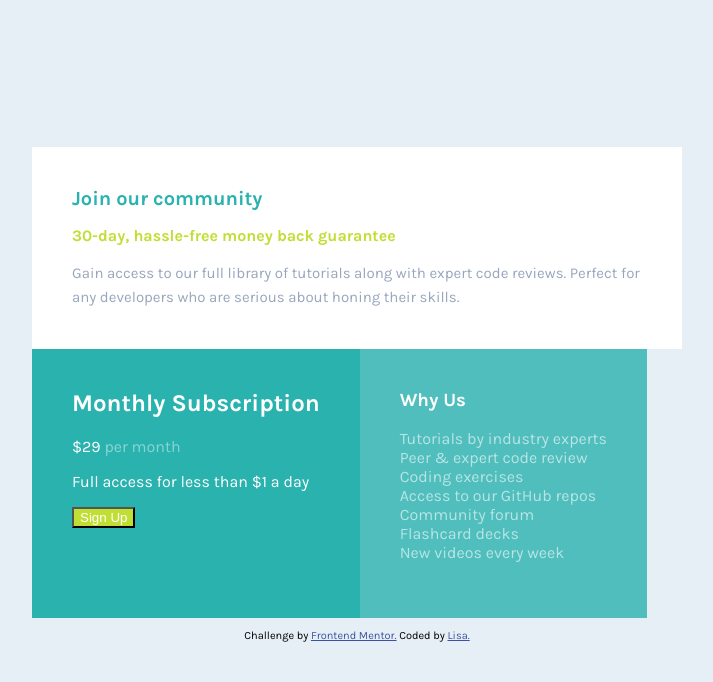
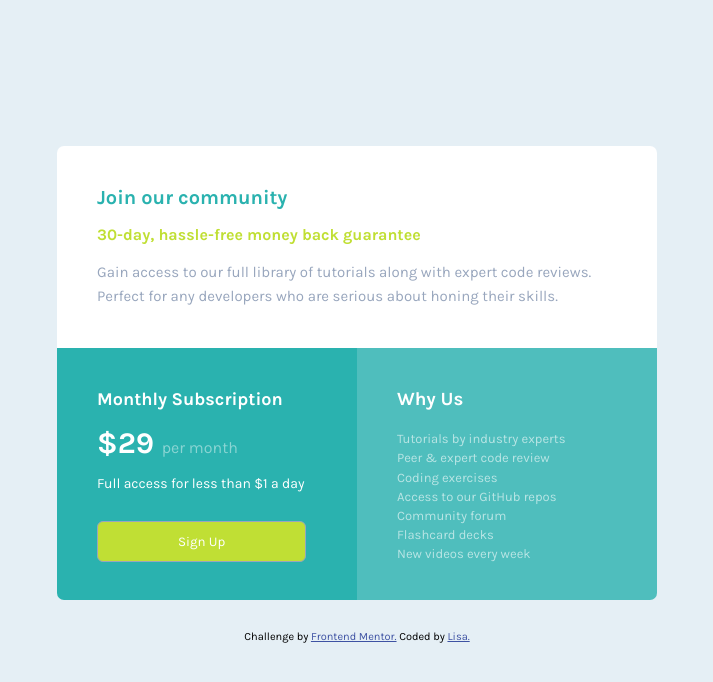
Before and after one commit to CrypticMango/single-price-grid-component, a plain HTML site: page index.html in a window 1280 px wide. Shown: the whole page, without its empty margins (283-996 px from the left). Drawn offline with Linux system fonts and the light colour scheme.

Commit message:
styled button
-changed font size and line height of li
-organized css
-added border radius for mobile and desktop views
-changed width of divs

```diff
--- a/style.css
+++ b/style.css
@@ -37,6 +37,12 @@ ul {
 button {
 	background-color: var(--bright-yellow);
 	color: white;
+    border: 1px solid var(--grayish-blue);
+	border-radius: 6px;
+	font-family: "Karla", sans-serif;
+    padding: 12px 80px;
+    margin-top: 15px;
+
 }
 
 ul {
@@ -46,22 +52,30 @@ ul {
 li {
     list-style-type: none;
     color: rgba(255, 255, 255, 0.596);
+    font-size: 13px;
+    line-height: 1.2rem;
 }
 
-
+.container {
+	width: 600px;
+}
 
 .bottom-half {
 	display: flex;
 	flex-direction: row;
 }
 
-.container {
-	width: 650px;
-}
+/*styling for desktop top half below*/
 
 .top-info {
 	background-color: white;
 	padding: 40px;
+    border-radius: 7px 7px 0px 0px;
+}
+
+.thirty-day {
+	color: var(--bright-yellow);
+	font-weight: 700;
 }
 
 .gain-access {
@@ -71,33 +85,57 @@ li {
 	line-height: 1.5rem;
 }
 
+/*styling for desktop left card below*/
+
+.subscription-heading {
+    font-size: 18px;
+}
+
 .pricing-info {
 	background-color: var(--cyan);
-	padding: 40px;
+	padding: 40px 40px 20px 40px;
+    width: 300px;
+   border-radius: 0px 0px 0px 7px;
+}
+
+.subscription-price {
+    font-size: 30px;
+    font-weight: 700;
+    margin: 0;
 }
 
 .per-month {
     color: rgba(255, 255, 255, 0.452);
+	font-size: 16px;
+	font-weight: 400;
 }
+
+.full-access {
+    font-size: 14px;
+}
+
+/*styling for desktop right card  below*/
 
 .why-us-info {
 	background-color: hsla(179, 62%, 43%, 0.801);
-	padding: 40px;
+    padding: 40px 40px 20px 40px;
+    width: 300px;
+    border-radius: 0px 0px 7px 0px;
 }
 
-.thirty-day {
-	color: var(--bright-yellow);
-	font-weight: 700;
-}
+/*attribution styling*/
 
 .attribution {
 	font-size: 11px;
 	text-align: center;
 	color: black;
+    margin-top: 30px;
 }
 .attribution a {
 	color: hsl(228, 45%, 44%);
 }
+
+/*mobile styling media query*/
 
 @media (max-width: 500px) {
 	body {
@@ -122,6 +160,11 @@ li {
 		width: 310px;
 	}
 
+    .pricing-info,
+	.why-us-info {
+        width: auto;
+    }
+
 	.top-info,
 	.pricing-info,
 	.why-us-info {
@@ -140,19 +183,12 @@ li {
 
 	/*second section mobile styling*/
 
+    .pricing-info {
+        border-radius: 0px;
+    }
+
 	.subscription-heading {
 		font-size: 18px;
-	}
-
-	.subscription-price {
-		font-size: 30px;
-		font-weight: 700;
-		margin: 0;
-	}
-
-	.per-month {
-		font-size: 16px;
-		font-weight: 400;
 	}
 
 	/*bottom section mobile styling*/
@@ -161,4 +197,8 @@ li {
 		display: flex;
 		flex-direction: column;
 	}
+
+    .why-us-info {
+        border-radius: 0px 0px 7px 7px;
+    }
 }
```
